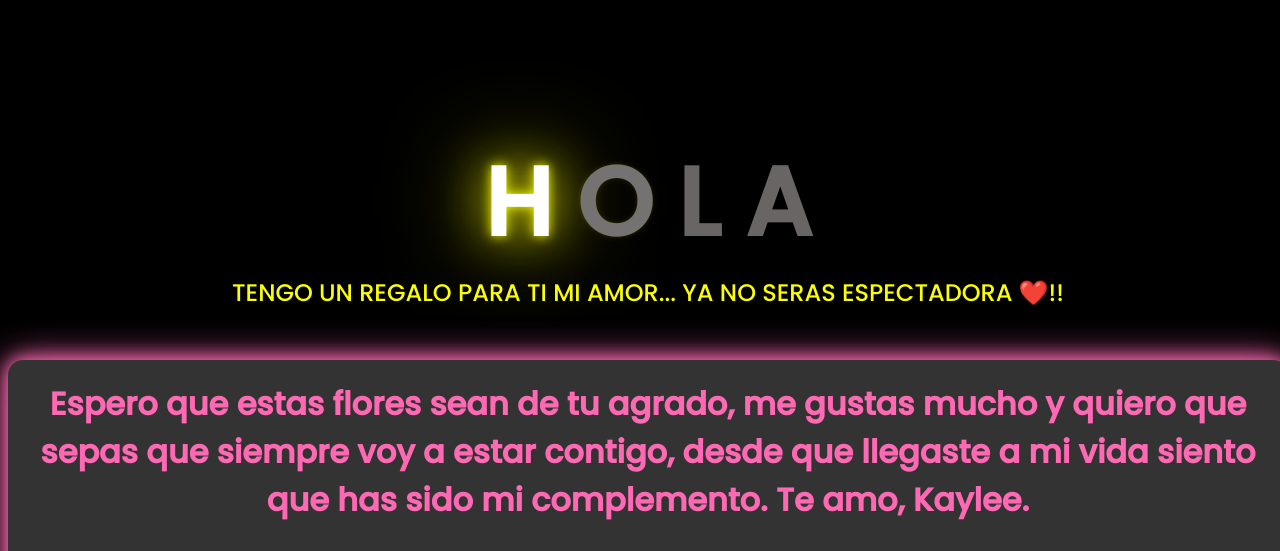
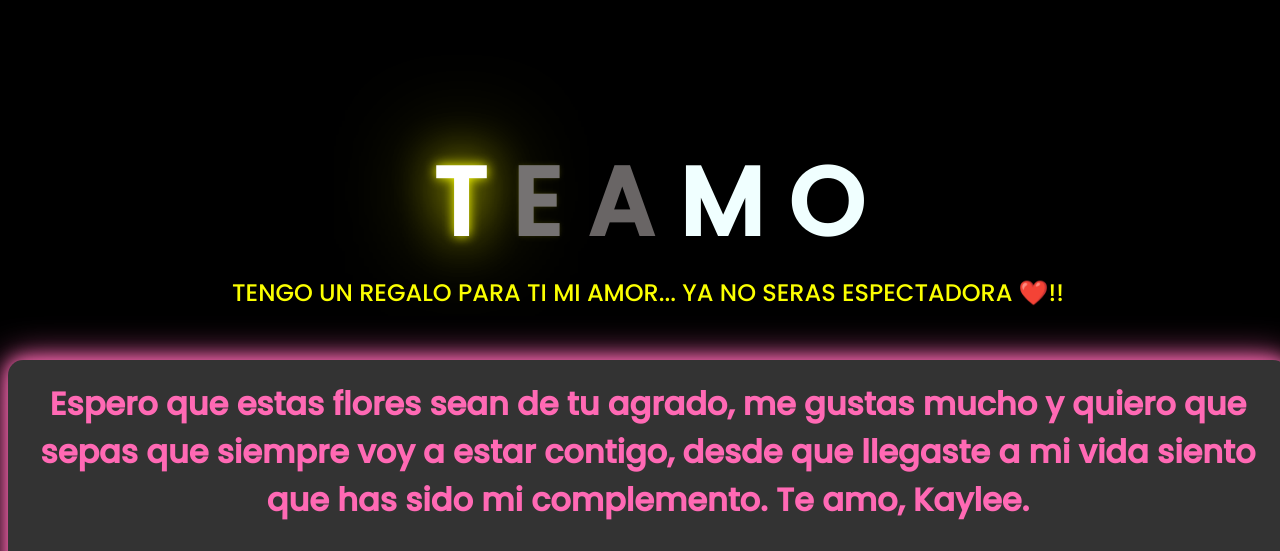
Before and after one commit to Danikar01/danikar01.github.io, a plain HTML site: page index.html in a window 1280 px wide. Shown: the top 551 px of the page. Drawn offline with Linux system fonts and the light colour scheme.

Commit message:
Update index.html

```diff
--- a/index.html
+++ b/index.html
@@ -11,10 +11,12 @@
 <body>
     <div class="greetings">
 
-        <span>H</span>
-        <span>O</span>
-        <span>L</span>
+        <span>T</span>
+        <span>E</span>
+        <span> </span>
         <span>A</span>
+        <snap>M</snap>
+        <snap>O</snap>
     </div>
     <div class="greetings">
         <span></span>
```
